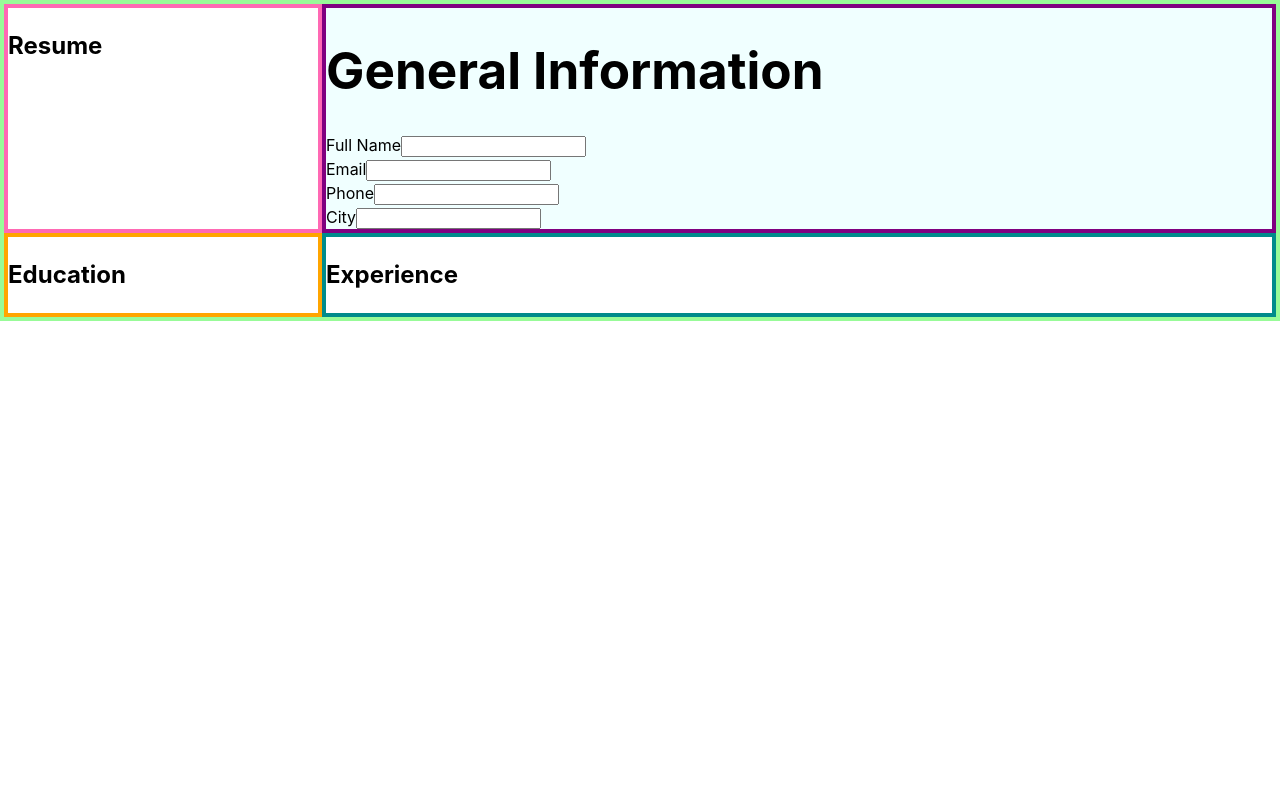
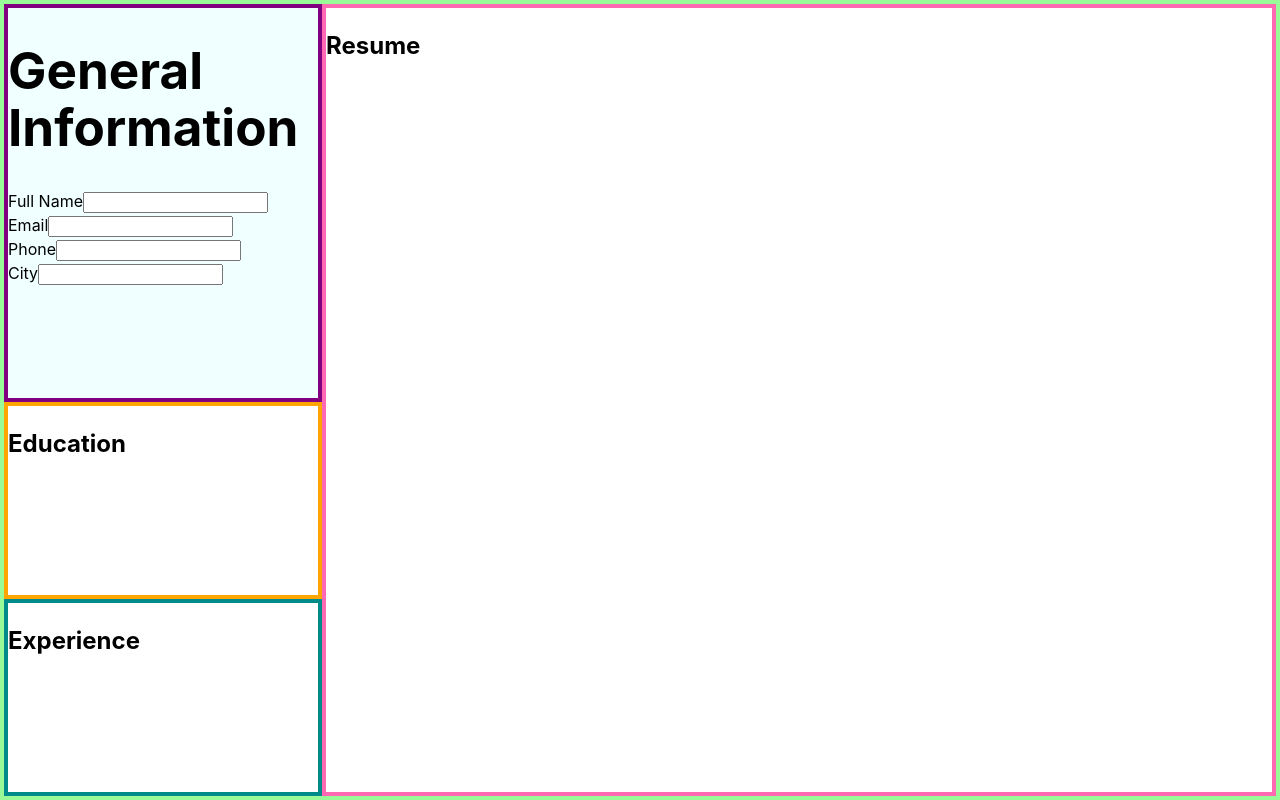
Before and after one commit to Kbouti/CV-Project, a React (Vite) app: page / in a window 1280 px wide. Built offline with nearby package versions, Linux system fonts and the light colour scheme.

Commit message:
Establish section grid

```diff
--- a/src/style.css
+++ b/src/style.css
@@ -16,6 +16,7 @@ body {
 #root {
   border: var(--borderSize) solid palegreen;
   width: 100vw;
+  height: 100vh;
   min-width: 40rem;
   display: grid;
   grid-template-columns: 1fr 3fr;
@@ -45,4 +46,7 @@ body {
 
 .resume {
   border: var(--borderSize) solid hotpink;
+  grid-column-start: 2;
+  grid-row: 1;
+  grid-row-end: 4;
 }
```
